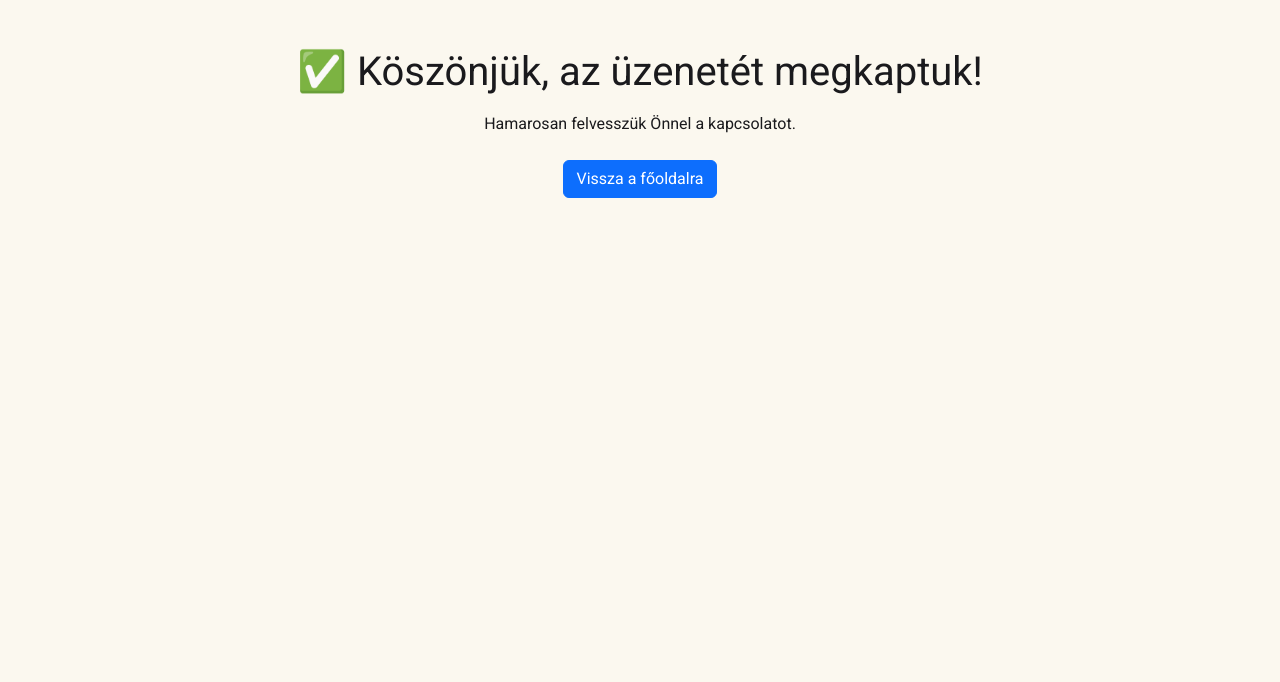
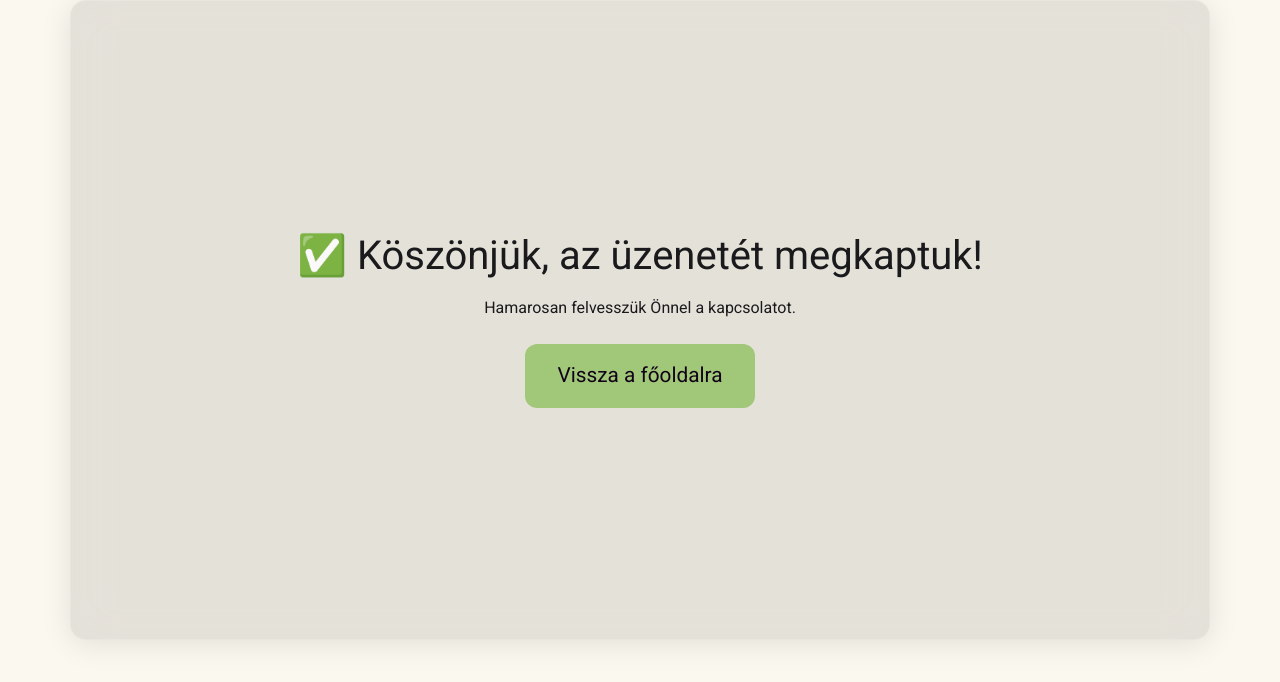
Before and after one commit to Zsolti145/Beadando, a React (Vite) app: page /success in a window 1280 px wide. Shown: the top 682 px of the page. Built offline with nearby package versions, Linux system fonts and the light colour scheme.

Commit message:
Succes.Jsx move to /pages ,and design UI for the succes page

```diff
--- a/src/App.jsx
+++ b/src/App.jsx
@@ -7,7 +7,7 @@ import Navbar from "./assets/Navbar.jsx";
 import Infocard from "./assets/Infocard.jsx";
 import Contact from "./pages/Contact.jsx";
 import Footer from "./assets/Footer.jsx";
-import Success from "./assets/Success.jsx";
+import Success from "./pages/Success.jsx";
 
 function Home() {
   return (
--- a/src/index.css
+++ b/src/index.css
@@ -237,7 +237,8 @@ li {
   border: 1px solid light-dark(#ccd6cb, rgba(255, 255, 255, 0.15));
   background-color: light-dark(#f9faf7, rgba(255, 255, 255, 0.07));
   color: inherit;
-  transition: border-color 0.2s ease, box-shadow 0.2s ease, background-color 0.2s ease;
+  transition: border-color 0.2s ease, box-shadow 0.2s ease,
+    background-color 0.2s ease;
   box-shadow: none;
 }
 
@@ -269,7 +270,8 @@ li {
   background-image: linear-gradient(135deg, #a0c878, #ddeb9d);
   color: #040d12;
   border: none;
-  transition: transform 0.2s ease, box-shadow 0.2s ease, background-position 0.2s ease;
+  transition: transform 0.2s ease, box-shadow 0.2s ease,
+    background-position 0.2s ease;
   background-size: 120%;
 }
 
@@ -300,3 +302,30 @@ li {
     width: 100%;
   }
 }
+
+.succes-btn {
+  display: inline-block;
+  padding: 1rem 2rem;
+  font-size: 1.3rem;
+  color: #120318;
+  background-color: light-dark(#a0c878, #ddeb9d);
+  border-radius: 12px;
+  text-decoration: none;
+}
+.succes-btn:hover {
+  background-color: light-dark(#89b65c, #c9f08b);
+}
+.success-section {
+  min-height: 80vh;
+  display: flex;
+  flex-direction: column;
+  align-items: center;
+  justify-content: center;
+  /* From https://css.glass */
+  background: light-dark(rgba(32, 30, 30, 0.103), rgba(109, 108, 108, 0.116));
+  border-radius: 16px;
+  box-shadow: 0 4px 30px rgba(0, 0, 0, 0.1);
+  backdrop-filter: blur(20px);
+  -webkit-backdrop-filter: blur(5px);
+  border: 1px solid rgba(255, 255, 255, 0.137);
+}
--- a/src/assets/Success.jsx
+++ b/src/pages/Success.jsx
@@ -1,9 +1,9 @@
 function Success() {
   return (
-    <section className="container text-center py-5">
+    <section className="container text-center py-5 success-section">
       <h1 className="mb-3">✅ Köszönjük, az üzenetét megkaptuk!</h1>
       <p className="mb-4">Hamarosan felvesszük Önnel a kapcsolatot.</p>
-      <a href="/" className="btn btn-primary">Vissza a főoldalra</a>
+      <a href="/" className="succes-btn ">Vissza a főoldalra</a>
     </section>
   );
 }
```
